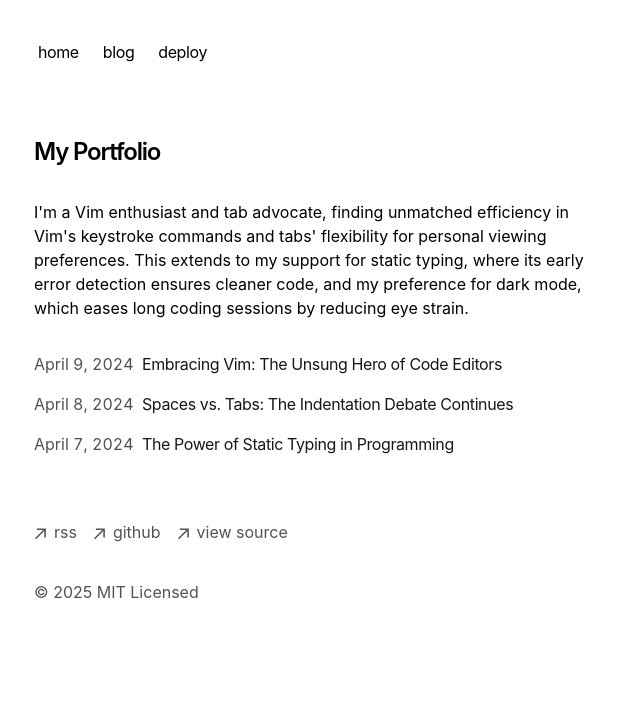
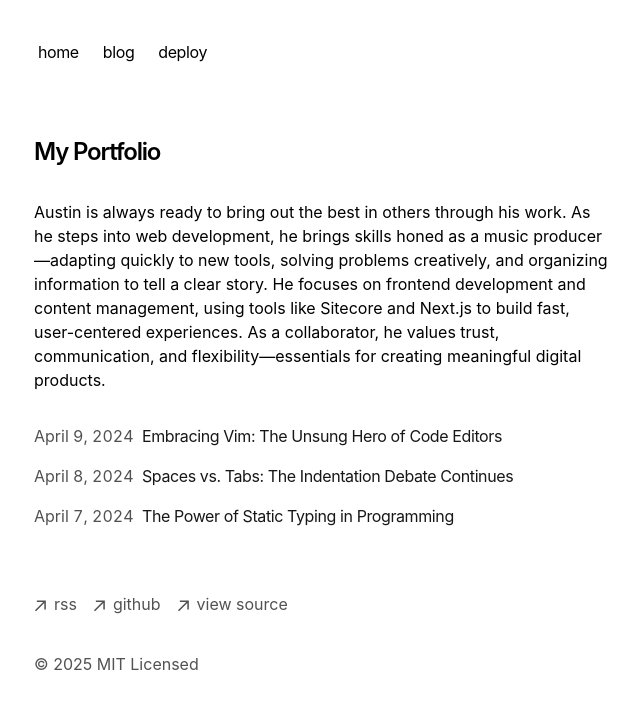
Before and after one commit to austinfoley/austin-foleys-portfolio, a Next.js app: page / in a window 1280 px wide. Shown: the top 708 px of the page, without its empty margins (318-958 px from the left). Built offline with nearby package versions, Linux system fonts and the light colour scheme.

Commit message:
Updated Bio

```diff
--- a/app/page.tsx
+++ b/app/page.tsx
@@ -7,11 +7,12 @@ export default function Page() {
         My Portfolio
       </h1>
       <p className="mb-4">
-        {`I'm a Vim enthusiast and tab advocate, finding unmatched efficiency in
-        Vim's keystroke commands and tabs' flexibility for personal viewing
-        preferences. This extends to my support for static typing, where its
-        early error detection ensures cleaner code, and my preference for dark
-        mode, which eases long coding sessions by reducing eye strain.`}
+        {`Austin is always ready to bring out the best in others through his work.
+        As he steps into web development, he brings skills honed as a music
+        producer—adapting quickly to new tools, solving problems creatively, and organizing information to tell a clear story.
+        He focuses on frontend development and content management, using tools like
+        Sitecore and Next.js to build fast, user-centered experiences. As a collaborator, he values trust,
+        communication, and flexibility—essentials for creating meaningful digital products.`}
       </p>
       <div className="my-8">
         <BlogPosts />
```
